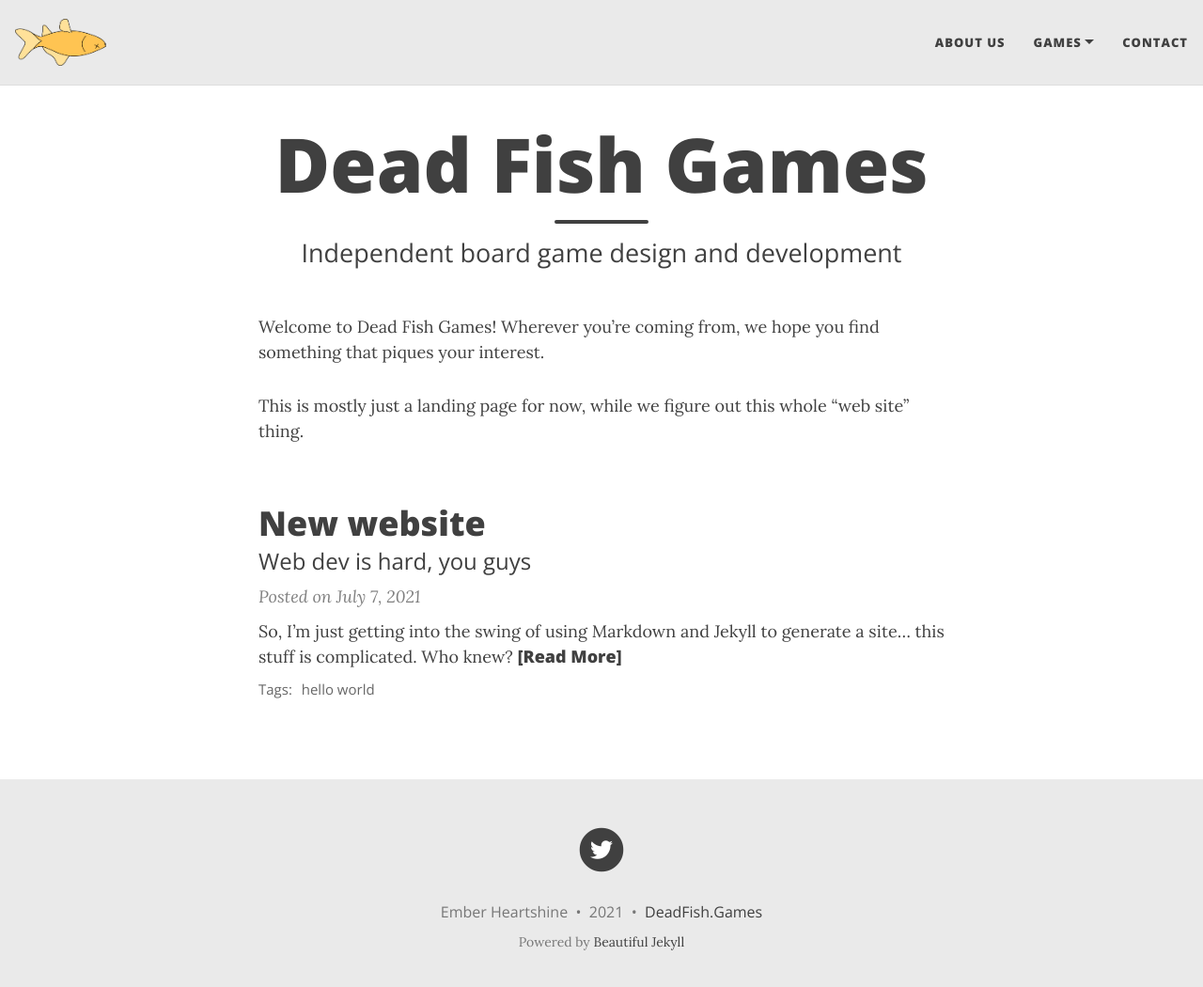
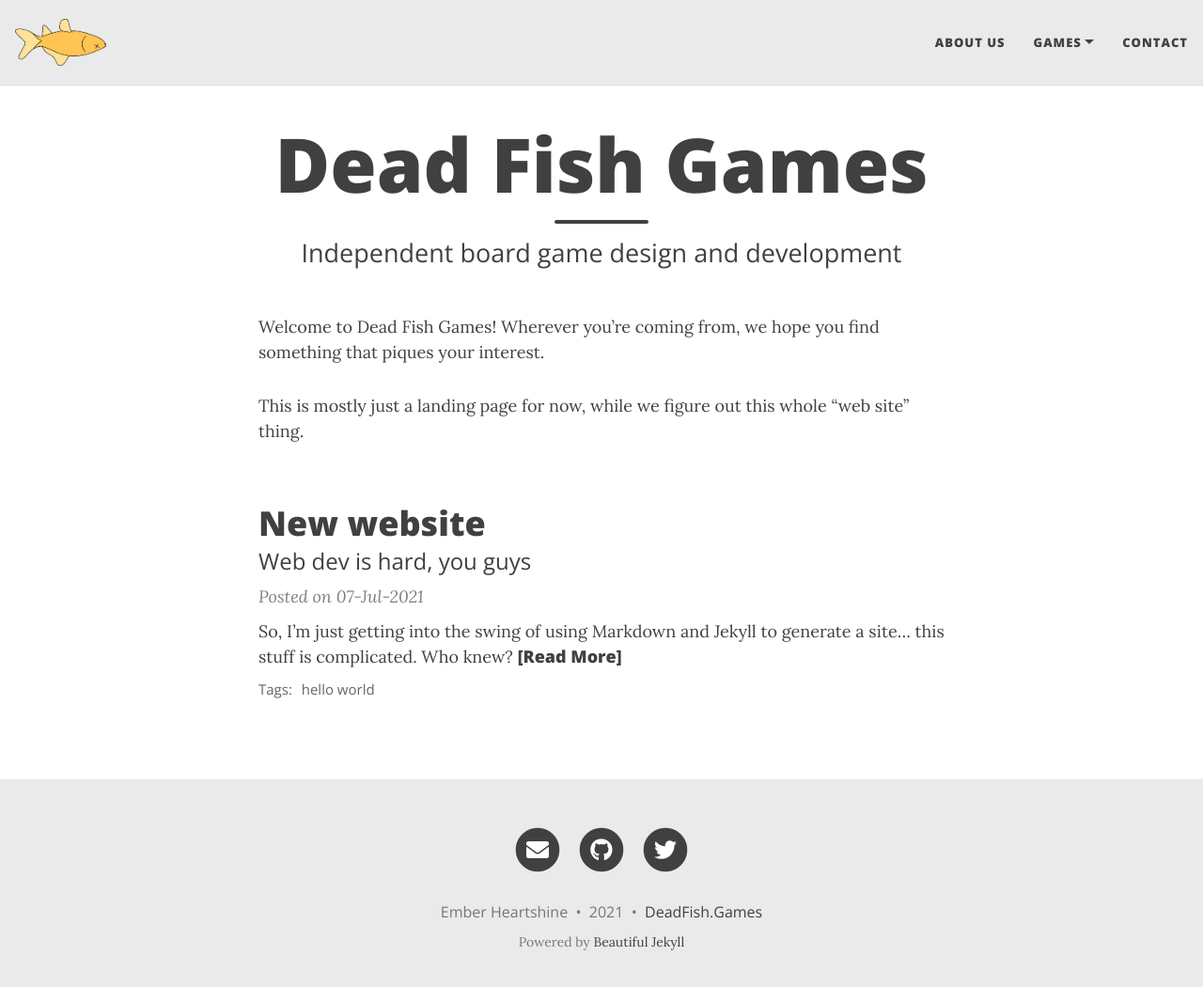
Before and after one commit to Dead-Fish-Games/deadfish.games, a Jekyll site: the page built from index.md, in a window 1280 px wide and 1063 px high. Shown: the top 1050 px of the window at 94% size. Built offline with Jekyll 4.4.1, drawn with Linux system fonts in a browser that asks for light colours; nearby versions of some CDN libraries.

Commit message:
Update _config.yml

```diff
--- a/_config.yml
+++ b/_config.yml
@@ -39,9 +39,9 @@ title-img: "/assets/img/dead-fish.png"
 # Select the social network links that you want to show in the footer.
 # Uncomment the links you want to show and add your information to each one.
 social-network-links:
-#  email: "someone@example.com"
+  email: "contact@deadfish.games"
 #  facebook: deanattali
-#  github: daattali
+  github: EmberHeartshine
   twitter: dead_fish_games
 #  patreon: DeanAttali
 #  youtube: c/daattali
@@ -118,7 +118,7 @@ footer-link-col: "#404040"
 #page-img: "/assets/img/bgimage.png"
 
 # Suggest a colour for mobile browsers to use as the browser's theme. This is only supported by a few mobile browsers.
-#mobile-theme-col: "#0085A1"
+mobile-theme-col: "#0085A1"
 
 # For any extra visual customization, you can include additional CSS files in every page on your site. List any custom CSS files here
 #site-css:
@@ -185,7 +185,7 @@ footer-link-col: "#404040"
 # --- Misc --- #
 
 # Ruby Date Format to show dates of posts
-date_format: "%B %-d, %Y"
+date_format: "%d-%b-%Y"
 
 # Facebook App ID
 #fb_app_id: ""
```
